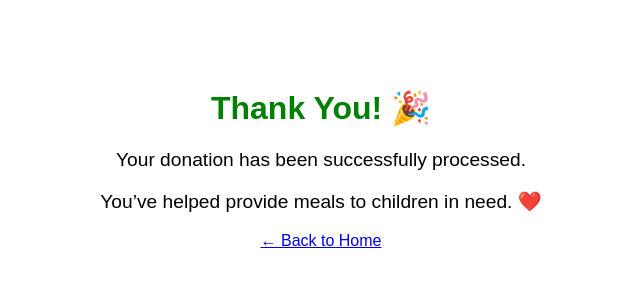
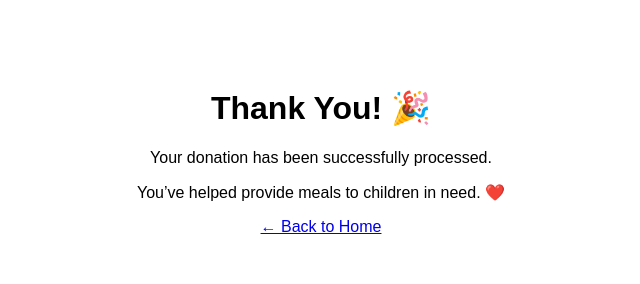
Before and after one commit to Donation-website/donate-meals, a website: page success.html in a window 1280 px wide. Shown: the whole page, without its empty margins (319-959 px from the left). Drawn offline with Linux system fonts and the light colour scheme.

Commit message:
Update success.html

```diff
--- a/success.html
+++ b/success.html
@@ -1,27 +1,14 @@
 <!DOCTYPE html>
 <html lang="en">
 <head>
-  <meta charset="UTF-8" />
-  <meta name="viewport" content="width=device-width, initial-scale=1.0"/>
-  <title>Thank You for Your Donation</title>
-  <style>
-    body {
-      font-family: Arial, sans-serif;
-      text-align: center;
-      padding: 60px;
-    }
-    h1 {
-      color: green;
-    }
-    p {
-      font-size: 1.2em;
-    }
-  </style>
+<meta charset="UTF-8">
+<meta name="viewport" content="width=device-width, initial-scale=1.0">
+<title>Thank You for Your Donation</title>
 </head>
-<body>
-  <h1>Thank You! 🎉</h1>
-  <p>Your donation has been successfully processed.</p>
-  <p>You’ve helped provide meals to children in need. ❤️</p>
-  <a href="/">← Back to Home</a>
+<body style="font-family:Arial,sans-serif;text-align:center;padding:60px">
+<h1>Thank You! 🎉</h1>
+<p>Your donation has been successfully processed.</p>
+<p>You’ve helped provide meals to children in need. ❤️</p>
+<a href="/">← Back to Home</a>
 </body>
 </html>
```
